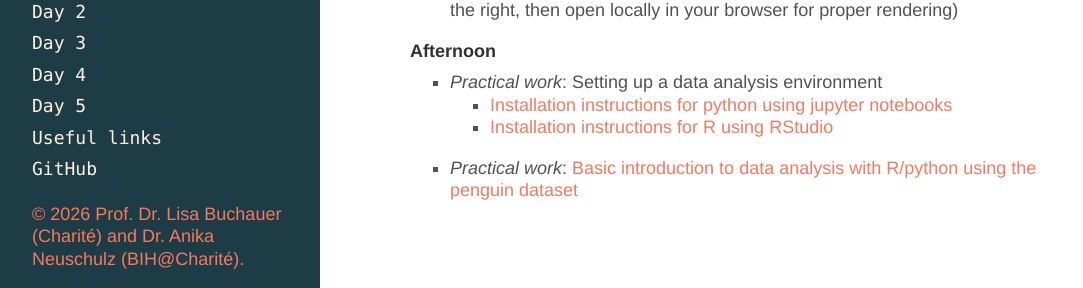
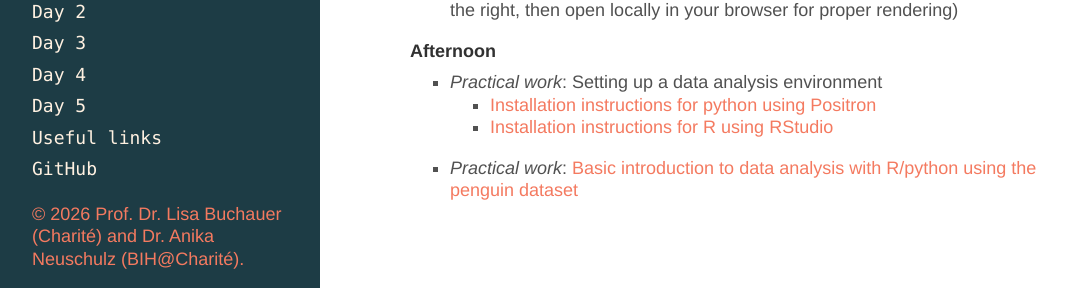
Before and after one commit to buchauer-lab/charite-sc-data-course, a Jekyll site: the page built from docs/Day1.md, in a window 1280 px wide. Shown: the part 290-578 px from the top of the page, without its empty margins (4-1087 px from the left). Built offline with Jekyll 4.4.1, drawn with Linux system fonts in a browser that asks for light colours; nearby versions of some CDN libraries; a style sheet for code colours, icons or effects is not loaded.

Commit message:
Update Day 1 python install link label to Positron
Co-Authored-By: Claude Opus 4.8 <noreply@anthropic.com>

```diff
--- a/docs/Day1.md
+++ b/docs/Day1.md
@@ -15,6 +15,6 @@ order: 2
 
 #### Afternoon
 - _Practical work_: Setting up a data analysis environment
-  - [Installation instructions for python using jupyter notebooks](https://buchauer-lab.github.io/charite-sc-data-course/installpython/)
+  - [Installation instructions for python using Positron](https://buchauer-lab.github.io/charite-sc-data-course/installpython/)
   - [Installation instructions for R using RStudio](https://buchauer-lab.github.io/charite-sc-data-course/R_Rstudio_install/)
 - _Practical work_: [Basic introduction to data analysis with R/python using the penguin dataset](https://buchauer-lab.github.io/charite-sc-data-course/dataanalysisintro/)
```
